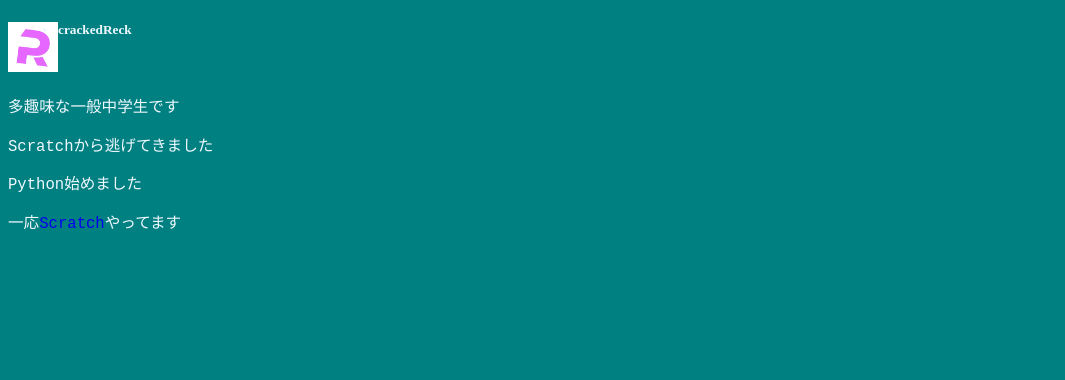
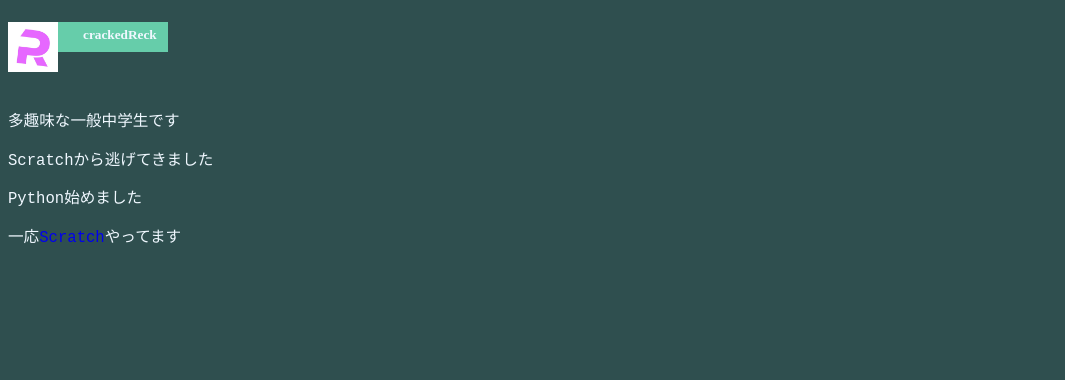
Before and after one commit to crackedReck/crackedReck.github.io, a plain HTML site: page index.html in a window 1280 px wide. Shown: the top 380 px of the page, without its empty margins (0-1065 px from the left). Drawn offline with Linux system fonts and the light colour scheme.

Commit message:
Update style.css

```diff
--- a/style.css
+++ b/style.css
@@ -1,5 +1,5 @@
 body{
-  background-color:#008080;
+  background-color:#2f4f4f;
   color:#f0f8ff;
 }
 img{
@@ -7,10 +7,15 @@ img{
   height:50px;
   width:50px;
 }
-h1{
-  color:#00bfff;
-  text-align:center;
-  fint-size:130%;
+.link{
+  background-color:#66cdaa;
+  width:50px;
+  height:20px;
+  padding:5px 35px;
+}
+li{
+  list-style:none;
+  background-color:#2f4f4f;
 }
 a,p,span{
   font-family:monospace;
```
